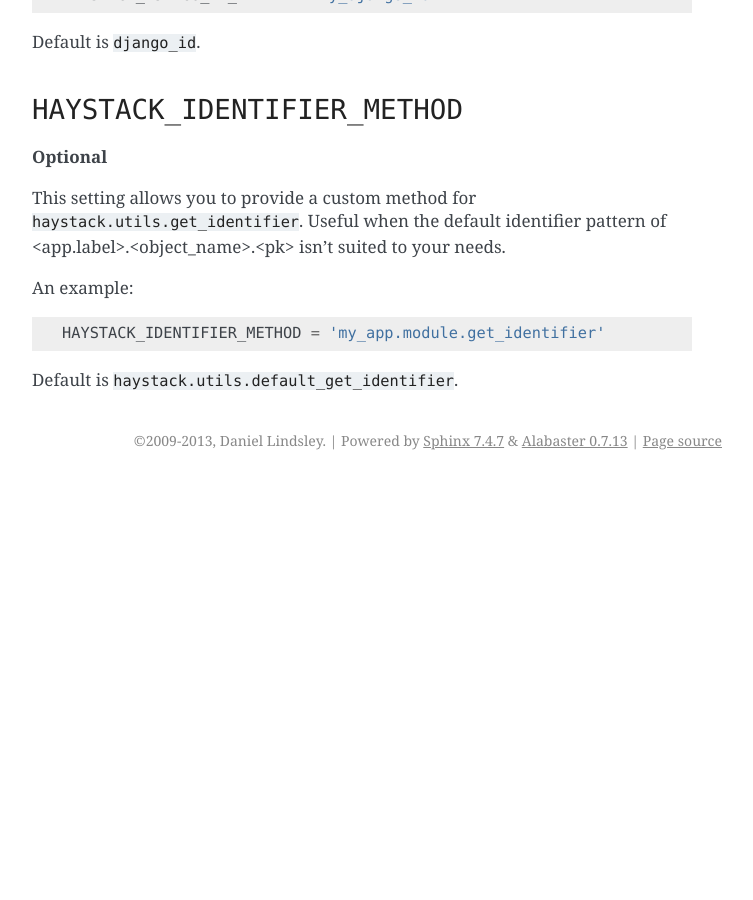
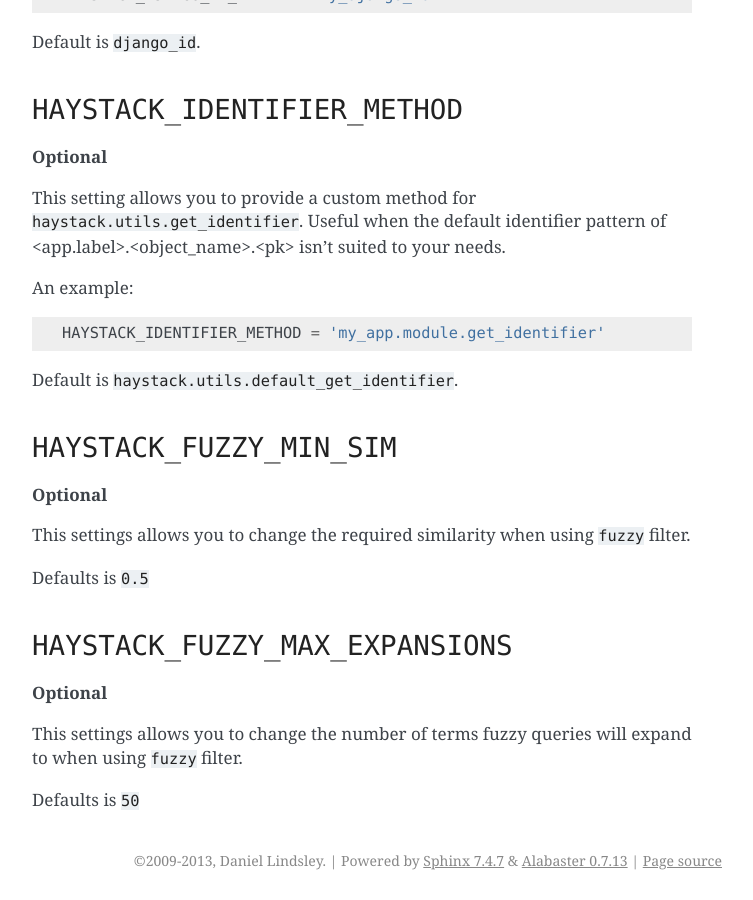
Before and after one commit to django-haystack/django-haystack, a Sphinx documentation site: the page built from docs/settings.rst, in a window 1280 px wide and 900 px high, scrolled down 5667 px. Shown: the whole window, without its empty margins (388-1141 px from the left). Built offline with Sphinx 7.4.7, drawn with Linux system fonts in a browser that asks for light colours; before the commit the page ends 6147 px from its top, so only the background shows below that; some of the changed text lies outside the part shown.

Commit message:
added fuzzy setting on docs

```diff
--- a/docs/settings.rst
+++ b/docs/settings.rst
@@ -287,3 +287,25 @@ An example::
     HAYSTACK_IDENTIFIER_METHOD = 'my_app.module.get_identifier'
 
 Default is ``haystack.utils.default_get_identifier``.
+
+
+``HAYSTACK_FUZZY_MIN_SIM``
+==========================
+
+**Optional**
+
+This settings allows you to change the required similarity when using ``fuzzy``
+filter.
+
+Defaults is ``0.5``
+
+
+``HAYSTACK_FUZZY_MAX_EXPANSIONS``
+==========================
+
+**Optional**
+
+This settings allows you to change the number of terms fuzzy queries will
+expand to when using ``fuzzy`` filter.
+
+Defaults is ``50``
```
